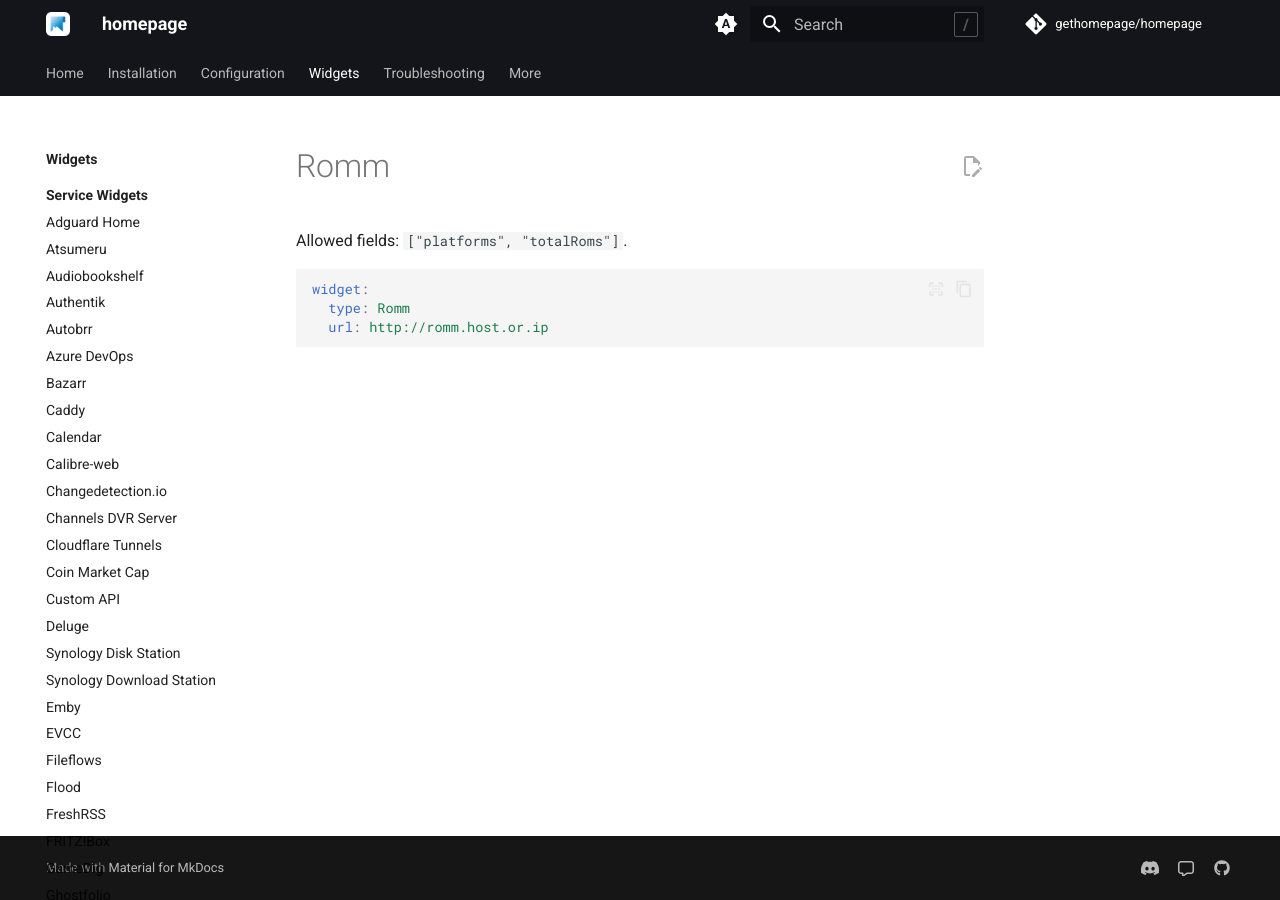
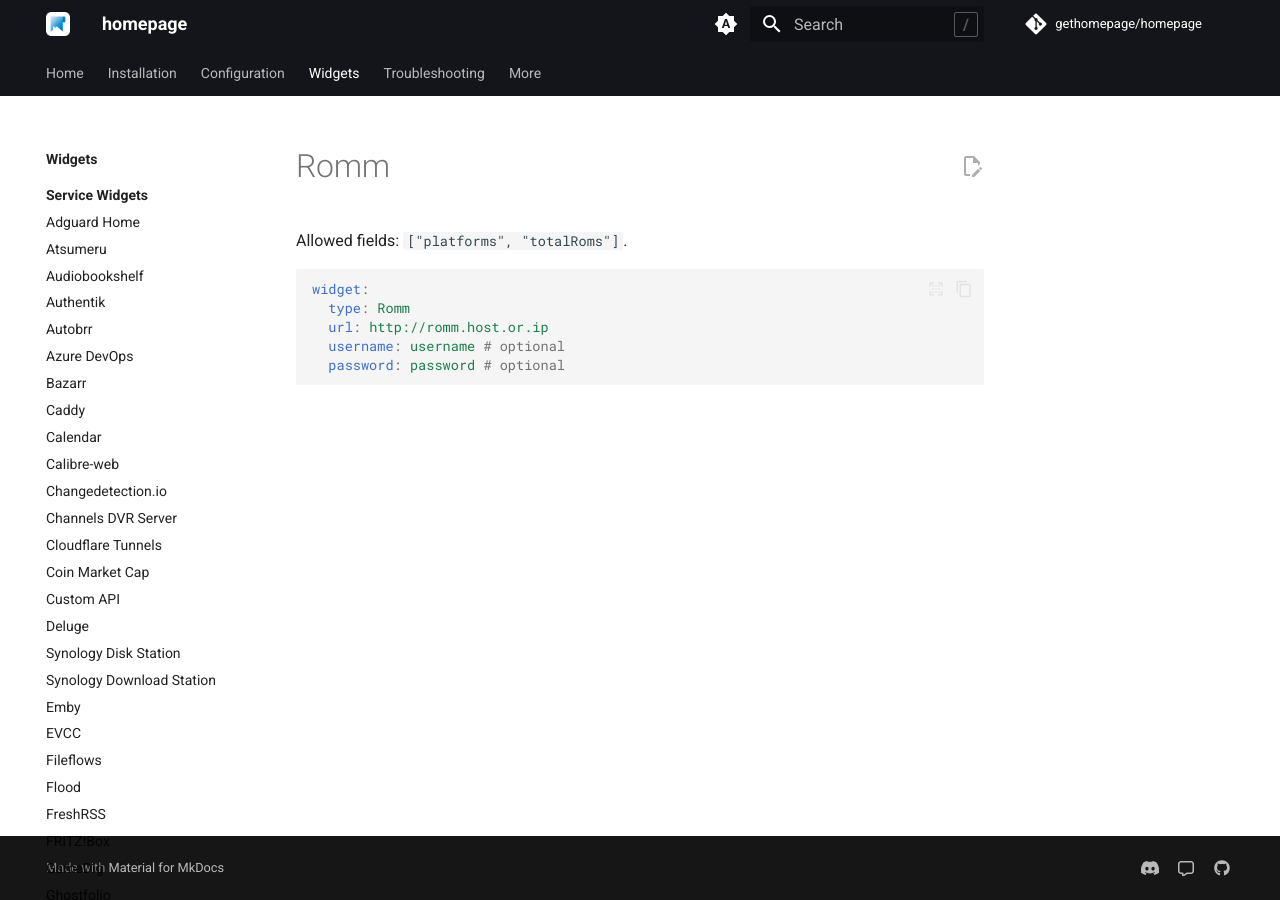
Before and after one commit to jobstar-git/home_p, an MkDocs documentation site: the page built from docs/widgets/services/romm.md, in a window 1280 px wide. Built offline with MkDocs 1.6.1 and Material for MkDocs 9.7.7, drawn with Linux system fonts in a browser that asks for light colours; a script that is not in the unit is left out; comment, search, counter and statistics services are not loaded; the version menu is left out.

Commit message:
Documentation: Add username / pw to romm widget

````diff
--- a/docs/widgets/services/romm.md
+++ b/docs/widgets/services/romm.md
@@ -9,4 +9,6 @@
 widget:
   type: Romm
   url: http://romm.host.or.ip
+  username: username # optional
+  password: password # optional
 ```
````
